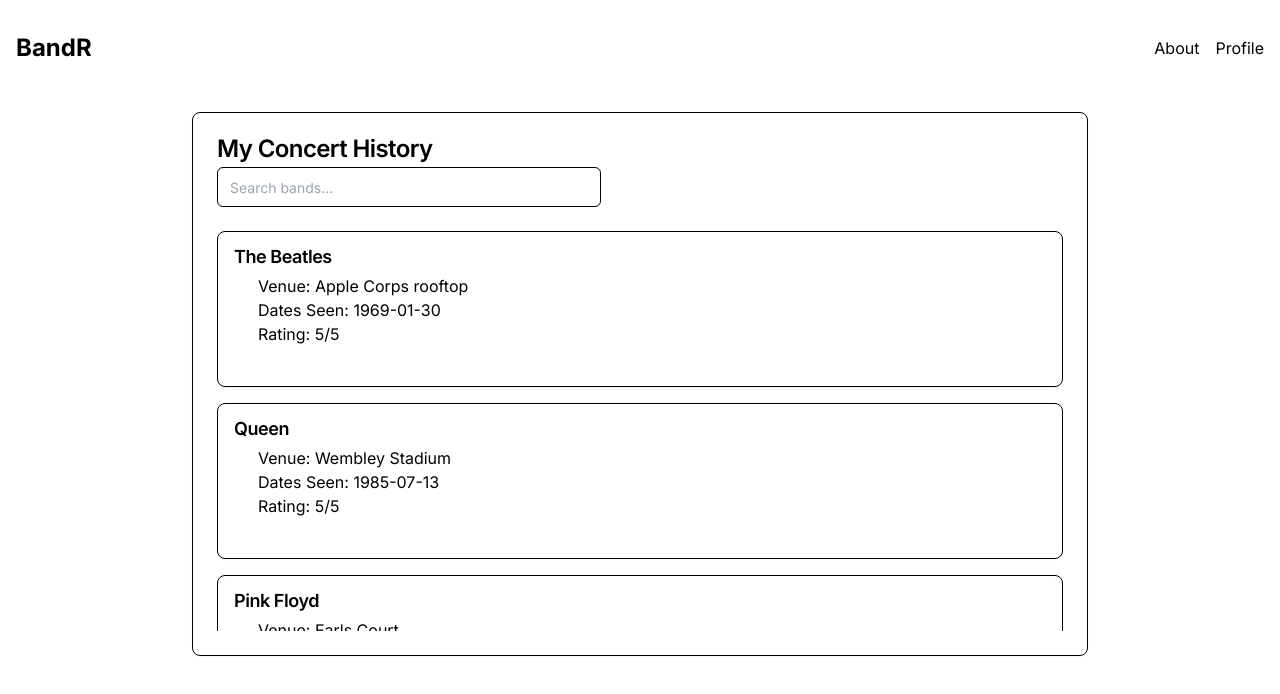
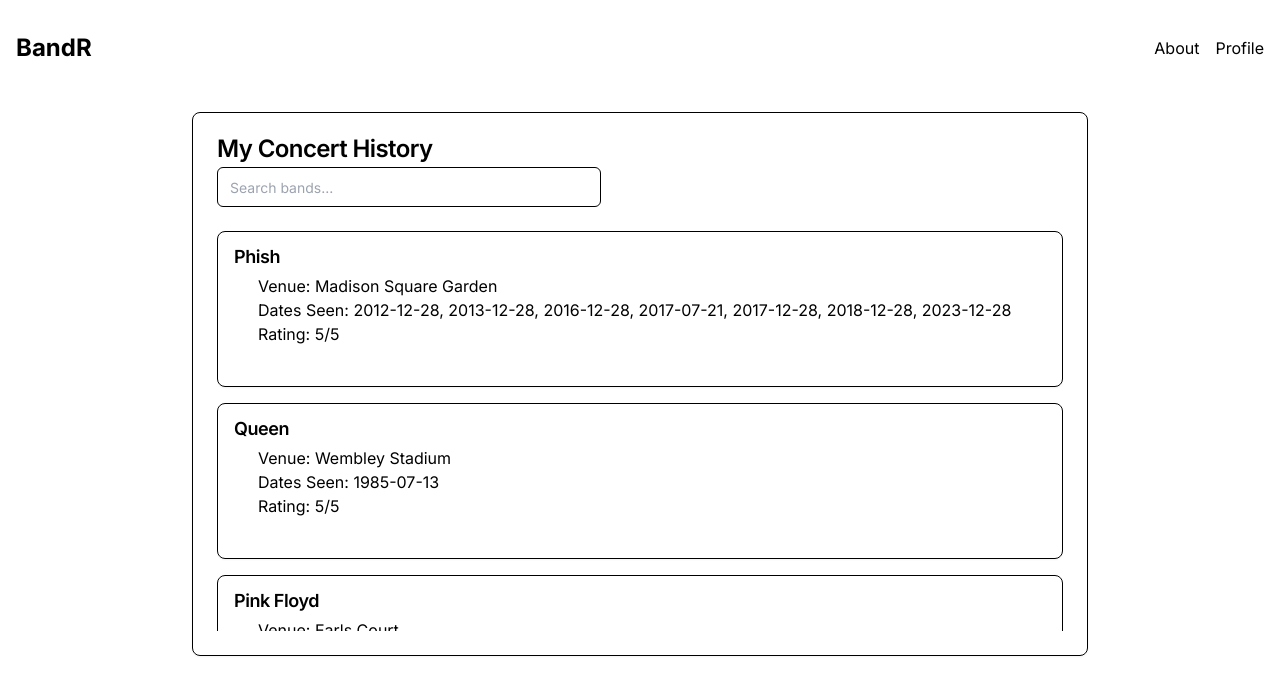
Before and after one commit to ben-rosner-williamsburg/bandr, a Next.js app: page / in a window 1280 px wide. Shown: the top 694 px of the page. Built offline with nearby package versions, Linux system fonts and the light colour scheme.

Commit message:
Update dummy data and add supress hydration warning attribute

```diff
--- a/app/layout.tsx
+++ b/app/layout.tsx
@@ -14,7 +14,7 @@
   children: React.ReactNode
 }) {
   return (
-    <html lang="en">
+    <html lang="en" suppressHydrationWarning>
       <body className={`${inter.className} bg-background text-foreground`}>
         {children}
       </body>
--- a/components/band-list.tsx
+++ b/components/band-list.tsx
@@ -14,7 +14,7 @@
 }
 
 const mockBands: Band[] = [
-  { id: '1', name: 'The Beatles', datesSeen: ['1969-01-30'], venue: 'Apple Corps rooftop', rating: 5 },
+  { id: '1', name: 'Phish', datesSeen: ['2012-12-28', '2013-12-28', '2016-12-28', '2017-07-21', '2017-12-28', '2018-12-28', '2023-12-28'], venue: 'Madison Square Garden', rating: 5 },
   { id: '2', name: 'Queen', datesSeen: ['1985-07-13'], venue: 'Wembley Stadium', rating: 5 },
   { id: '3', name: 'Pink Floyd', datesSeen: ['1994-10-15'], venue: 'Earls Court', rating: 4 },
 ]
```
